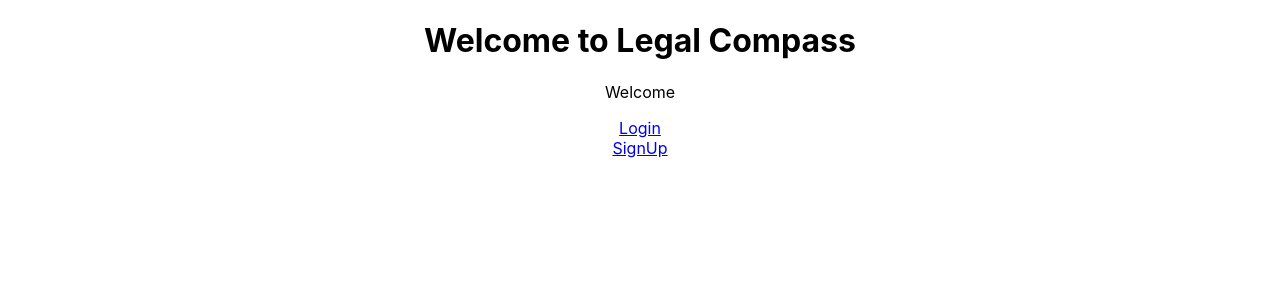
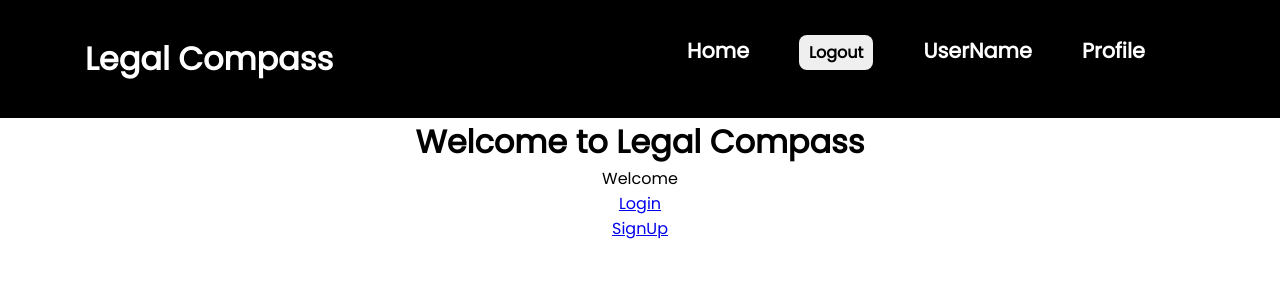
Before and after one commit to venky-17/SIH, a React (Create React App) app: page / in a window 1280 px wide. Shown: the top 300 px of the page. Built offline with nearby package versions, Linux system fonts and the light colour scheme; no server answers.

Commit message:
created navbar

```diff
--- a/src/App.js
+++ b/src/App.js
@@ -6,6 +6,7 @@ import SignUp from './Components/SignUp';
 import NotFound from './Components/NotFound';
 import { useEffect, useState } from 'react';
 import { auth } from './Components/Firebase/Config';
+
 
 
 function App() {
--- a/src/Components/HomePg.js
+++ b/src/Components/HomePg.js
@@ -1,6 +1,7 @@
 import React, { useEffect } from "react";
 import { Link, useLocation , useNavigate} from "react-router-dom";
 import { getAuth, signOut } from "firebase/auth";
+import Navbar from "../Components/Navbar"
 
 const Home = (props) => {
   const location = useLocation();
@@ -30,6 +31,7 @@ const Home = (props) => {
 
   return (
     <>
+      <Navbar/>
       <h1>Welcome to  Legal Compass</h1>
 
       {props.name || location.state?.name ? (
--- /dev/null
+++ b/src/Components/Navbar.js
@@ -0,0 +1,23 @@
+import "../Css/Navbar.css"
+
+
+const Navbar = () =>{
+    return (
+        <>
+        <nav>
+            <div className="logo">
+               <h1>Legal Compass</h1>
+            </div>
+            <div className="nav-items">
+                <ul>
+                    <li><a href="#">Home</a></li>
+                    <li><button className="logout-btn">Logout</button></li>
+                    <li><a href="">UserName</a></li>
+                    <li><a href="#">Profile</a></li>
+                </ul>
+            </div>
+        </nav>
+        </>
+    )
+}
+export default Navbar
--- /dev/null
+++ b/src/Css/Navbar.css
@@ -0,0 +1,113 @@
+@import url('https://fonts.googleapis.com/css2?family=Poppins&display=swap');
+*{
+    padding: 0;
+    margin: 0%;
+    box-sizing: border-box;
+    font-family: 'Poppins', sans-serif;
+}
+nav{
+    display: flex;
+    justify-content: space-between;
+    background:black ;
+
+}
+.logo{
+    padding: 35px;
+    margin-left: 50px;
+
+}
+.logo h1 {
+    font-size: 2rem;
+    color: #fff;
+    cursor: pointer;
+    position: relative;
+    overflow: hidden;
+}
+
+.logo h1::before,
+.logo h1::after {
+    content: '';
+    position: absolute;
+    width: 0;
+    height: 2px;
+    background-color: #fff;
+    transition: width 0.3s ease;
+
+}
+
+.logo h1::before {
+    top: 0;
+    left: 0;
+}
+
+.logo h1::after {
+    bottom: 0;
+    right: 0;
+}
+
+.logo h1:hover::before,
+.logo h1:hover::after {
+    width: 100%;
+}
+
+
+
+
+.nav-items ul {
+    display: flex;
+    list-style: none;
+    padding: 35px;
+    margin-right: 50px;
+}
+
+.nav-items ul li {
+    margin-right: 50px;
+}
+
+.nav-items ul li a {
+    text-decoration: none;
+    font-size: 1.3rem;
+    color: #fff;
+    font-weight: 600;
+    position: relative;
+}
+
+.nav-items ul li a::before {
+    content: '';
+    position: absolute;
+    width: 100%;
+    height: 2px;
+    background-color: #fff;
+    bottom: 0;
+    left: 0;
+    transform: scaleX(0);
+    transform-origin: right;
+    transition: transform 0.3s ease;
+}
+
+.nav-items ul li a:hover::before {
+    transform: scaleX(1);
+    transform-origin: left;
+}
+
+.logout-btn{
+    padding: 5px 10px;
+    border-radius: 8px;
+    font-weight: 700;
+    font-size: 1rem;
+    border: none;
+
+
+}
+.logout-btn:hover {
+    background: black;
+    font-weight: 600;
+    color: #fff;
+    cursor: pointer;
+    transition:  0.5s ease-out,  0.5s ease-out;
+}
+.logout-btn:not(:hover) {
+    transition: .5s;
+    color: initial;
+}
+/*-----------response---------*/
```
